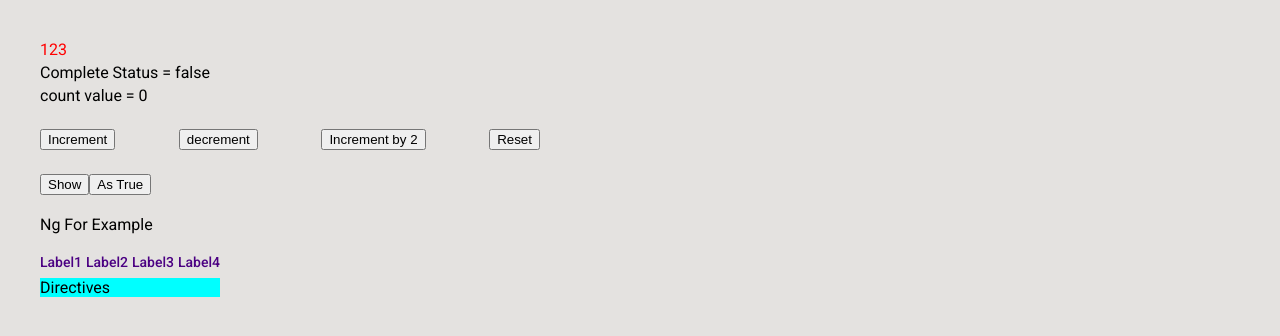
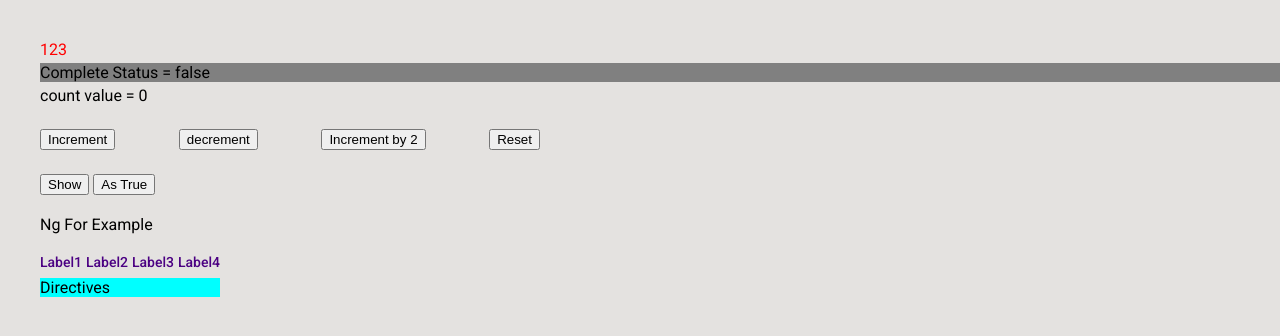
Before and after one commit to justpiano/Angular-17-Journey, an Angular app: page / in a window 1280 px wide. Shown: the top 336 px of the page. Built offline with nearby package versions, Linux system fonts and the light colour scheme.

Commit message:
usage: default attribute directive

```diff
--- a/src/app/app.component.html
+++ b/src/app/app.component.html
@@ -1,9 +1,9 @@
 <div class="wrapper">
     <div class="header">
         <div class="title">{{title}}</div>
-        <div *ngIf="isShown">This content is shown by condition</div>
+        <div *ngIf=" ">This content is shown by condition</div>
     </div>
-    <div class="status">Complete Status = {{isComplete}}</div>
+    <div class="status" [ngStyle]="{'background':'gray'}">Complete Status = {{isComplete}}</div>
     <div class="status">count value = {{count}}</div>
     <div class="buttonGroup">
         <button (click)="increment()">Increment</button>
--- a/src/app/app.component.scss
+++ b/src/app/app.component.scss
@@ -27,6 +27,9 @@
 
     .hideAction {
         padding-top: 20px;
+        display: flex;
+        flex-direction: row;
+        gap: 4px;
     }
 
     .productList {
```
